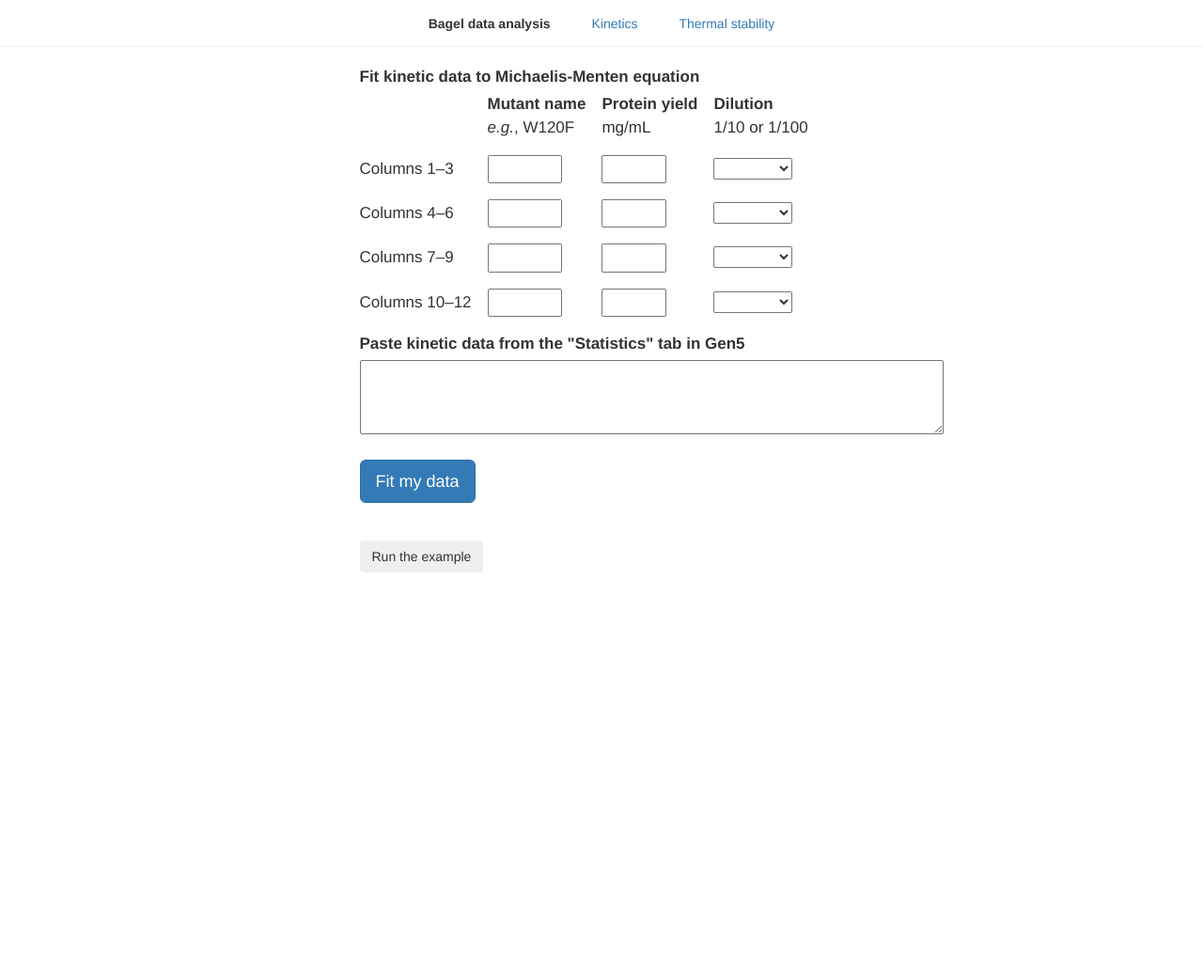
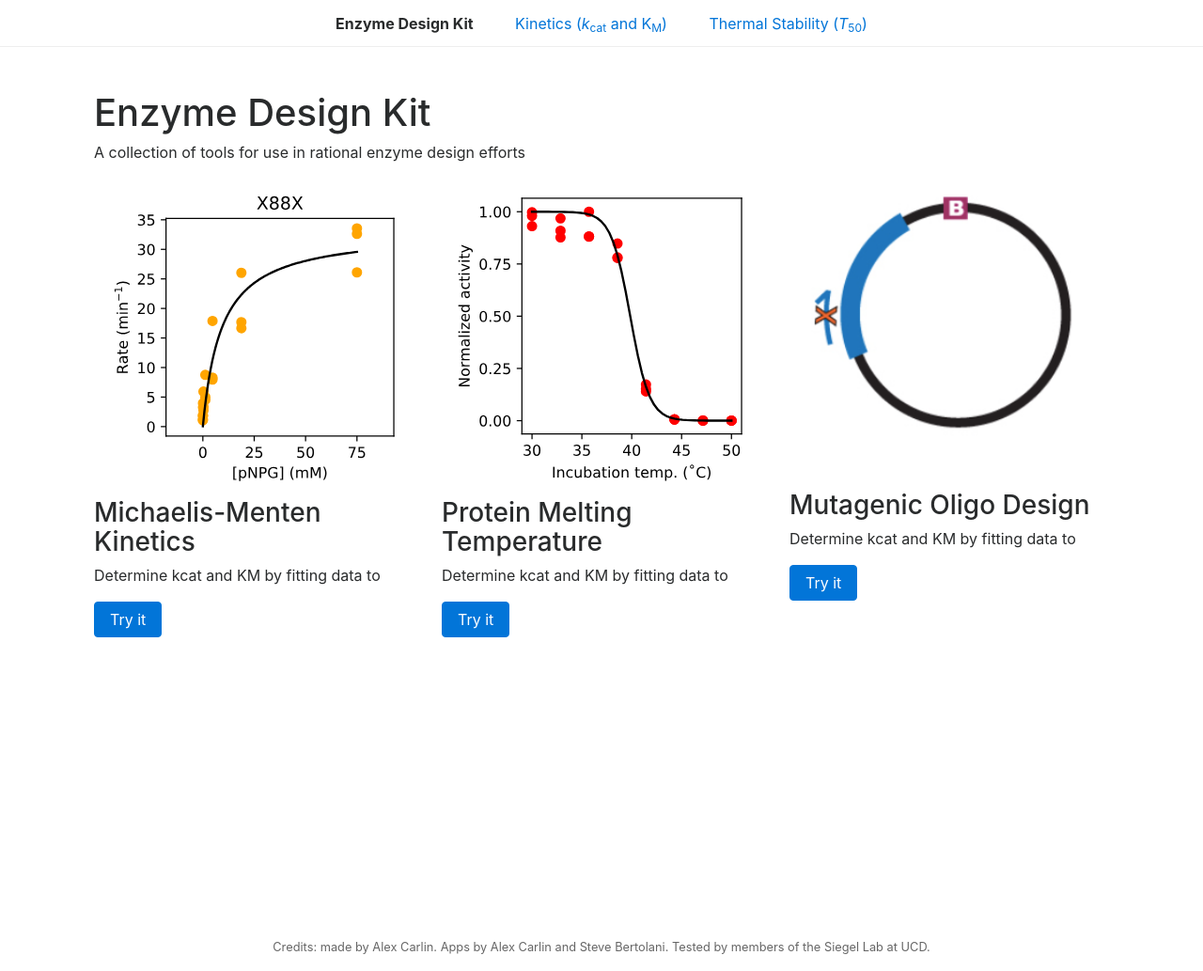
Before and after one commit to dacarlin/enzyme-design-kit, a Flask app: page / in a window 1280 px wide. Shown: the whole page at 94% size. Before the commit the page ends 609 px from the top, so only its background shows below. Run offline with Flask 2, Linux system fonts and the light colour scheme; some libraries are stand-ins or nearby versions.

Commit message:
Reorganized templates

```diff
--- a/app.py
+++ b/app.py
@@ -1,28 +1,30 @@
 # -*- coding: utf-8 -*-
 
+from flask import Flask, request, render_template
 import pandas
 import datetime
 import numpy as np
-from scipy.optimize import curve_fit
+from io import StringIO
+
 from matplotlib import use; use( 'Agg' )
 import matplotlib.pyplot as plt
-from io import StringIO
-from flask import Flask, request, render_template
 
 from fit import kobs, kobs_with_substrate_inhibition, r, my_curve_fit, do_substrate_inhibition_fit, do_fit
-
 
 app = Flask( __name__ )
 app.debug = True
 
+@app.route('/')
+def home():
+  return render_template('home.htm')
 
 # BglB-specific values below!
 s = [ 0.075, 0.01875, 0.0047, 0.0012, 0.0003, 0.000075, 0.000019, 0 ]
 extcoef = 113000
 
 # kinetics
-@app.route( '/', methods=['GET', 'POST'] )
-def simple():
+@app.route( '/kinetics', methods=['GET', 'POST'] )
+def kinetics():
     if request.method == 'POST':
 
         # read in form
@@ -96,10 +98,10 @@ def simple():
             samples.append((
                 name, conc, dilution, popt, perr, popt_si, perr_si, img.read(), notes
             ))
-        return render_template( 'results.html', samples=samples )
+        return render_template( 'kinetics/results.htm', samples=samples )
 
     else: # not a POST request, is GET request
-        return render_template( 'plate.html' )
+        return render_template( 'kinetics/input.htm' )
 
 # thermal stability
 @app.route( '/thermal', methods=['GET', 'POST'] )
@@ -143,6 +145,10 @@ def thermal():
             img.seek( 0 )
             result.append( ( name, params, errors, img.read() ) )
 
-        return render_template( 'thermal_results.html', result=result )
+        return render_template( 'thermal/results.htm', result=result )
     else:
-        return render_template( 'thermal.html' )
+        return render_template( 'thermal/input.htm' )
+
+@app.route('/oligo_design')
+def oligo_design():
+    return 'Oligo design'
--- a/static/style.css
+++ b/static/style.css
@@ -4,6 +4,7 @@
   border-bottom: 1px solid #eee;
   /*border-top: 6px solid #eee;*/
   text-align: center;
+  margin: 0 0 1rem 0;
 }
 
 #header a, #header b {
@@ -29,3 +30,9 @@ table.mutant-table tr td {
 img {
   width: 100%;
 }
+
+#footer {
+  font-size: 0.8rem;
+  color: #666;
+  text-align: center;
+}
--- /dev/null
+++ b/templates/base.htm
@@ -0,0 +1,29 @@
+<!DOCTYPE html>
+<html lang="en">
+<head>
+    {% block head %}
+    <link rel="stylesheet" href="/static/style.css" />
+    <!-- <link rel="stylesheet" href="/static/bootstrap.min.css"> -->
+
+    <link rel="stylesheet" href="https://maxcdn.bootstrapcdn.com/bootstrap/4.0.0-alpha.6/css/bootstrap.min.css" integrity="sha384-rwoIResjU2yc3z8GV/NPeZWAv56rSmLldC3R/AZzGRnGxQQKnKkoFVhFQhNUwEyJ" crossorigin="anonymous">
+    <!-- <script src="https://code.jquery.com/jquery-3.1.1.slim.min.js" integrity="sha384-A7FZj7v+d/sdmMqp/nOQwliLvUsJfDHW+k9Omg/a/EheAdgtzNs3hpfag6Ed950n" crossorigin="anonymous"></script> -->
+    <!-- <script src="https://cdnjs.cloudflare.com/ajax/libs/tether/1.4.0/js/tether.min.js" integrity="sha384-DztdAPBWPRXSA/3eYEEUWrWCy7G5KFbe8fFjk5JAIxUYHKkDx6Qin1DkWx51bBrb" crossorigin="anonymous"></script> -->
+    <!-- <script src="https://maxcdn.bootstrapcdn.com/bootstrap/4.0.0-alpha.6/js/bootstrap.min.js" integrity="sha384-vBWWzlZJ8ea9aCX4pEW3rVHjgjt7zpkNpZk+02D9phzyeVkE+jo0ieGizqPLForn" crossorigin="anonymous"></script> -->
+
+    <title>{% block title %}{% endblock %}</title>
+    {% endblock %}
+</head>
+<body>
+    <div id="header">
+      <b>Enzyme Design Kit</b>
+      <a href="{{ url_for('kinetics') }}">Kinetics (<em>k</em><sub>cat</sub> and K<sub>M</sub>)</a>
+      <a href="{{ url_for('thermal') }}">Thermal Stability (<em>T</em><sub>50</sub>)</a>
+    </div>
+    <div class="container">
+    {% block content %}{% endblock %}
+    </div>
+    <div id="footer">
+    {% block footer %}{% endblock %}
+    </div>
+</body>
+</html>
--- a/templates/base.html
+++ /dev/null
@@ -1,21 +0,0 @@
-<!DOCTYPE html>
-<html lang="en">
-<head>
-    {% block head %}
-    <link rel="stylesheet" href="/static/style.css" />
-    <link rel="stylesheet" href="/static/bootstrap.min.css">
-    <title>{% block title %}{% endblock %}</title>
-    {% endblock %}
-</head>
-<body>
-    <div id="header">
-      <b>Bagel data analysis</b>
-      <a href="/">Kinetics</a>
-      <a href="/thermal">Thermal stability</a>
-    </div>
-    {% block content %}{% endblock %}
-    <div id="footer">
-        {% block footer %}{% endblock %}
-    </div>
-</body>
-</html>
--- /dev/null
+++ b/templates/home.htm
@@ -0,0 +1,52 @@
+{% extends "base.htm" %}
+{% block title %}Enzyme Design Kit (EDK){% endblock %}
+{% block head %}
+    {{ super() }}
+    <style type="text/css">
+        .important { color: #336699; }
+    </style>
+{% endblock %}
+{% block content %}
+<div class="container">
+  <div class="hero">
+
+    <div class="junk" style="height:2rem;"></div>
+
+    <h1>Enzyme Design Kit</h1>
+    <p>A collection of tools for use in rational enzyme design efforts</p>
+
+    <div class="row">
+      <div class="col-4">
+        <img src="/static/hero_kinetics.svg">
+        <h3>Michaelis-Menten Kinetics</h3>
+        <p>
+          Determine kcat and KM by fitting data to
+        </p>
+        <a href="{{ url_for('kinetics') }}" class="btn btn-primary">Try it</a href>
+      </div>
+      <div class="col-4">
+        <img src="/static/hero_thermal.svg">
+        <h3>Protein Melting Temperature</h3>
+        <p>
+          Determine kcat and KM by fitting data to
+        </p>
+        <a href="{{ url_for('thermal') }}" class="btn btn-primary">Try it</a href>
+      </div>
+      <div class="col-4">
+        <img src="/static/hero_kunkel.png">
+        <h3>Mutagenic Oligo Design</h3>
+        <p>
+          Determine kcat and KM by fitting data to
+        </p>
+        <a href="{{ url_for('oligo_design') }}" class="btn btn-primary">Try it</a href>
+      </div>
+    </div>
+
+    <div class="junk" style="height:20rem;"></div>
+
+  </div>
+</div>
+{% endblock %}
+{% block footer %}
+<p>Credits: made by Alex Carlin. Apps by Alex Carlin and Steve Bertolani. Tested by members of the Siegel Lab at UCD.</p>
+{% endblock %}
--- a/templates/plate.html
+++ b/templates/kinetics/input.htm
@@ -1,4 +1,4 @@
-{% extends "base.html" %}
+{% extends "base.htm" %}
 {% block title %}Analyze a plate{% endblock %}
 {% block head %}
     {{ super() }}
--- a/templates/thermal.html
+++ b/templates/thermal/input.htm
@@ -1,4 +1,4 @@
-{% extends "base.html" %}
+{% extends "base.htm" %}
 {% block title %}Thermal stability{% endblock %}
 {% block head %}
     {{ super() }}
--- a/templates/thermal_results.html
+++ b/templates/thermal/results.htm
@@ -1,4 +1,4 @@
-{% extends "base.html" %}
+{% extends "base.htm" %}
 {% block title %}Thermal stability results{% endblock %}
 {% block head %}
     {{ super() }}
```
Also changed, not shown: oligo.py (added, +22 -0 lines), templates/help.html (deleted, +0 -55 lines), templates/kinetics/results.htm (added, +29 -0 lines), templates/results.html (deleted, +0 -86 lines), README.md, static/hero_kinetics.svg (added), static/hero_kunkel.png (added), static/hero_thermal.svg (added).
